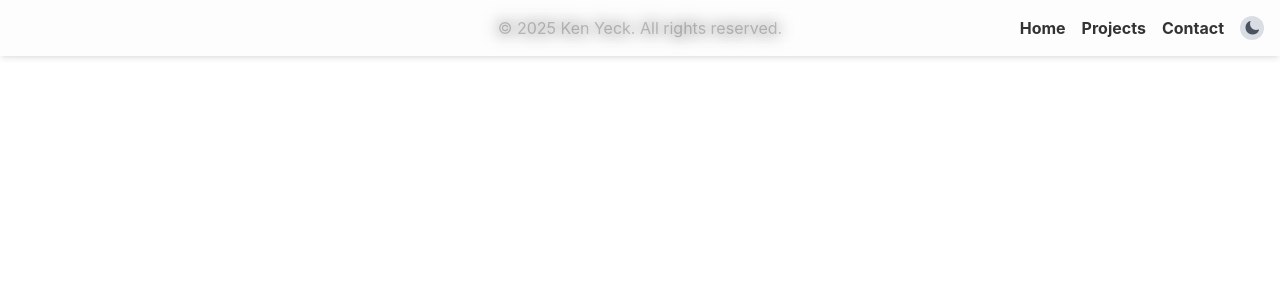
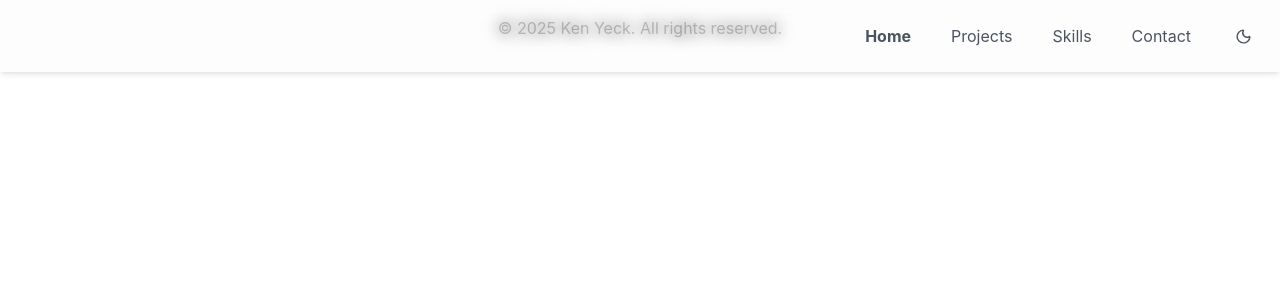
Before and after one commit to kenyeck/portfolio, a Next.js app: page /project in a window 1280 px wide. Shown: the top 300 px of the page. Built offline with nearby package versions, Linux system fonts and the light colour scheme.

Commit message:
Updated menu styling

```diff
--- a/package.json
+++ b/package.json
@@ -13,8 +13,8 @@
     "test:watch": "jest --watch"
   },
   "dependencies": {
-    "@heroicons/react": "^2.2.0",
     "framer-motion": "^12.15.0",
+    "lucide-react": "^0.513.0",
     "next": "15.3.3",
     "next-themes": "^0.4.6",
     "react": "^19.0.0",
@@ -34,6 +34,7 @@
     "eslint-config-prettier": "^10.1.5",
     "eslint-plugin-prettier": "^5.4.1",
     "jest": "^29.7.0",
+    "postcss": "^8.5.4",
     "prettier": "^3.5.3",
     "rimraf": "^6.0.1",
     "tailwindcss": "^4",
--- a/src/components/ContactSection.tsx
+++ b/src/components/ContactSection.tsx
@@ -4,7 +4,7 @@ import { motion } from 'framer-motion';
 
 export default function ContactSection() {
   return (
-    <section id="contact" className="py-12 md:py-20 px-4">
+    <section id="Contact" className="py-12 md:py-20 px-4">
       <div className="max-w-3xl mx-auto text-center">
         <motion.h2
           initial={{ opacity: 0, y: 20 }}
--- a/src/components/HeroSection.tsx
+++ b/src/components/HeroSection.tsx
@@ -6,7 +6,7 @@ import { FaArrowDown } from 'react-icons/fa';
 export default function HeroSection() {
   return (
     <motion.section
-      id="home"
+      id="Home"
       initial={{ opacity: 0 }}
       animate={{ opacity: 1 }}
       transition={{ duration: 1 }}
@@ -26,7 +26,7 @@ export default function HeroSection() {
           initial={{ y: 50, opacity: 0 }}
           animate={{ y: 0, opacity: 1 }}
           transition={{ duration: 0.8, delay: 0.4 }}
-          className="text-lg md:text-xl  mb-8 px-4"
+          className="text-lg md:text-xl mb-8 px-4"
         >
           Full Stack Developer & UI/UX Enthusiast
         </motion.p>
--- a/src/components/Navbar.tsx
+++ b/src/components/Navbar.tsx
@@ -1,13 +1,41 @@
-import Link from 'next/link';
+import { useState, useEffect } from 'react';
 import { ThemeToggle } from './ThemeToggle';
 
+const menus = ['Home', 'Projects', 'Skills', 'Contact'];
+
 export default function Navbar() {
+  const [activeSection, setActiveSection] = useState(menus[0]);
+
+  useEffect(() => {
+    const options = {
+      root: null,
+      rootMargin: '0px',
+      threshold: 0.4,
+    };
+
+    const observer = new IntersectionObserver((entries: IntersectionObserverEntry[]) => {
+      entries.forEach((entry: IntersectionObserverEntry) => {
+        if (entry.isIntersecting) {
+          setActiveSection(entry.target.id);
+        }
+      });
+    }, options);
+
+    menus.forEach((menu: string) => {
+      const element = document.getElementById(menu);
+      if (element) observer.observe(element);
+    });
+
+    return () => observer.disconnect();
+  }, []);
+
   const toggleMenu = () => {
     const menu = document.getElementById('mobile-menu');
     if (menu) {
       menu.classList.toggle('hidden');
     }
   };
+
   return (
     <>
       <button className="md:hidden" onClick={toggleMenu}>
@@ -18,26 +46,21 @@ export default function Navbar() {
         className="opacity-80 fixed top-0 z-100 flex w-full p-4 justify-end gap-4 transition-all duration-300
         bg-gray-300/5 dark:bg-black/20 shadow-md backdrop-blur-sm"
       >
-        <div className="space-x-4 flex font-bold">
-          <Link
-            href="/#home"
-            className="hover:text-black dark:hover:text-gray-300 content-center"
-          >
-            Home
-          </Link>
-          <Link
-            href="/#projects"
-            className="hover:text-black dark:hover:text-gray-300 content-center"
-          >
-            Projects
-          </Link>
-          <Link
-            href="/#contact"
-            className="hover:text-black dark:hover:text-gray-300 content-center"
-          >
-            Contact
-          </Link>
-        </div>
+        <ul className="space-x-2 flex">
+          {menus.map((menu, i) => {
+            return (
+              <li
+                key={i}
+                className={`relative px-4 py-2 text-gray-800 hover:text-black dark:text-gray-300 dark:hover:text-white group ${activeSection === menu ? 'font-bold text-black dark:text-white' : ''}`}
+              >
+                <a href={`/#${menu}`} className="relative">
+                  {menu}
+                  <span className="absolute inset-x-0 -bottom-2 h-1 rounded-full bg-gray-800 dark:bg-white transform scale-x-0 origin-left transition-transform duration-300 ease-out group-hover:scale-x-100"></span>
+                </a>
+              </li>
+            );
+          })}
+        </ul>
         <ThemeToggle />
       </nav>
     </>
--- a/src/components/ProjectsSection.tsx
+++ b/src/components/ProjectsSection.tsx
@@ -9,7 +9,7 @@ import { projects } from '@/data/projects';
 export default function ProjectsSection() {
   return (
     <section
-      id="projects"
+      id="Projects"
       className="py-12 md:py-20 px-4 max-w-7xl mx-auto w-full"
     >
       <motion.h2
--- a/src/components/SkillsSection.tsx
+++ b/src/components/SkillsSection.tsx
@@ -5,7 +5,7 @@ import { skills } from '@/data/skills';
 
 export default function SkillsSection() {
   return (
-    <section className="py-12 md:py-20">
+    <section id="Skills" className="py-12 md:py-20">
       <div className="max-w-7xl mx-auto px-4">
         <motion.h2
           initial={{ opacity: 0, y: 20 }}
--- a/src/components/ThemeToggle.tsx
+++ b/src/components/ThemeToggle.tsx
@@ -1,12 +1,12 @@
 'use client';
 
+import { useEffect, useState } from 'react';
 import { useTheme } from 'next-themes';
-import { useEffect, useState } from 'react';
-import { SunIcon, MoonIcon } from '@heroicons/react/24/solid';
+import { Sun, Moon } from 'lucide-react';
 
 export function ThemeToggle() {
+  const { theme, setTheme } = useTheme();
   const [mounted, setMounted] = useState(false);
-  const { theme, setTheme } = useTheme();
 
   useEffect(() => {
     setMounted(true);
@@ -14,17 +14,13 @@ export function ThemeToggle() {
 
   if (!mounted) return null;
 
-  return (
+return (
     <button
       onClick={() => setTheme(theme === 'dark' ? 'light' : 'dark')}
-      className="p-1 rounded-full text-gray-800 dark:text-gray-300 bg-gray-300 dark:bg-gray-800 transition-colors duration-200 cursor-pointer"
-      aria-label="Toggle theme"
+      className="px-3 rounded-full text-gray-800 dark:text-gray-200 hover:text-gray-800 hover:bg-gray-200 dark:hover:bg-gray-500 transition-colors cursor-pointer"
+      aria-label="Toggle dark mode"
     >
-      {theme === 'dark' ? (
-        <SunIcon className="h-4 w-4" />
-      ) : (
-        <MoonIcon className="h-4 w-4" />
-      )}
+      {theme === 'dark' ? <Sun size={17} /> : <Moon size={17} />}
     </button>
   );
 }
--- a/src/styles/global.css
+++ b/src/styles/global.css
@@ -1,21 +1,43 @@
 @import 'tailwindcss';
+
+
+:root {
+  --text-primary: #2D3748; /* Dark text for light backgrounds */
+  --text-secondary: #F7FAFC; /* Light text for dark backgrounds */
+  --primary-bg: #F7FAFC; /* Off-white for cards/sections */
+  --secondary-bg: #1F2A44; /* Dark navy for main background */
+  --accent: #2B6CB0; /* Teal for buttons and links */
+  --accent-hover: #1A4971; /* Darker teal for hover states */
+  --border: #E2E8F0; /* Light gray for borders */
+  --error: #F56565; /* Soft red for errors or alerts */
+}
+
+/* * {
+  margin: 0;
+  padding: 0;
+  box-sizing: border-box;
+} */
+
+body {
+  background-color: var(--background);
+  color: var(--foreground);
+  font-family: -apple-system, BlinkMacSystemFont, 'Segoe UI', Roboto, sans-serif;
+  /* line-height: 1.6; */
+}
+
+/* Ensure accessibility */
+@media (prefers-contrast: high) {
+  :root {
+    --foreground: #FFFFFF;
+    --background: #000000;
+  }
+}
 
 @custom-variant dark (&:where(.dark, .dark *));
 
-:root {
-  --background: text-white;
-  --foreground: text-gray-800;
-}
-
 @media (prefers-color-scheme: custom-variant) {
   :root {
-    --background: bg-black;
-    --foreground: text-gray-300;
+    --background: var(--secondary-bg);
+    --foreground: var(--text-secondary);
   }
 }
-
-body {
-  background: var(--background);
-  color: var(--foreground);
-  font-family: 'Inter', sans-serif;
-}
```
Also changed, not shown: 1 other file (tests, documents, lock files or other folders).
